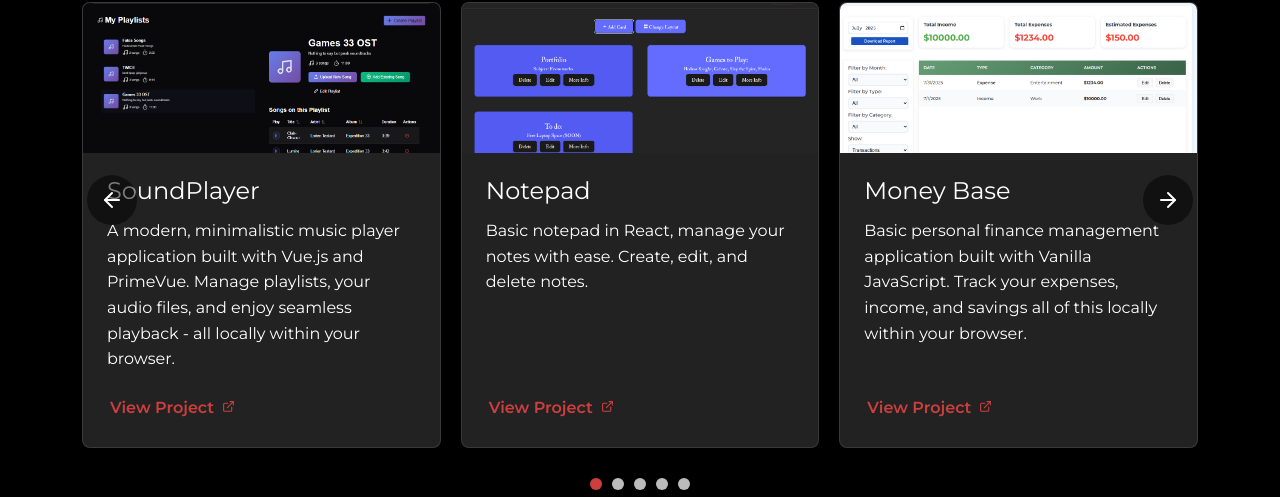
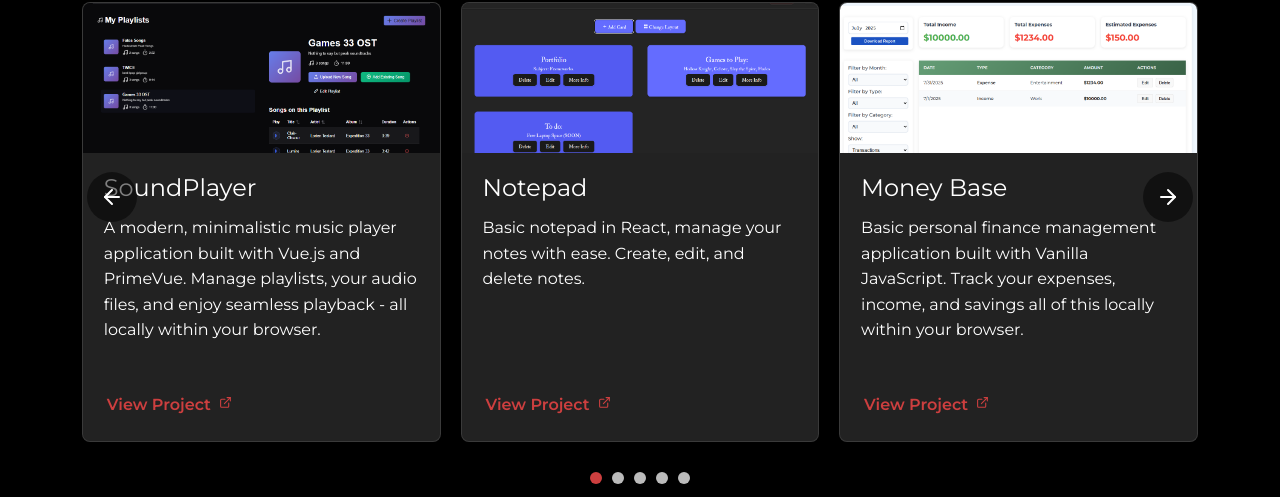
Before and after one commit to Beckarby/portfolio, a Vue app: page /dashboard in a window 1280 px wide. Shown: the part 822-1319 px from the top of the page. Built offline with nearby package versions, Linux system fonts and the light colour scheme; no server answers; sample sign-in values are in the browser's storage.

Commit message:
fix: adjust padding in card component

```diff
--- a/src/components/card.vue
+++ b/src/components/card.vue
@@ -99,7 +99,7 @@ const formattedLinkUrl = computed(() => {
 }
 
 .card-content {
-  padding: 1.5rem;
+  padding: 1.3rem;
   display: flex;
   flex-direction: column;
   flex-grow: 1;
@@ -129,7 +129,7 @@ const formattedLinkUrl = computed(() => {
   text-decoration: none;
   font-weight: 600;
   font-size: 1rem;
-  transition: color 0.3s ease;
+  transition: color 0.7s ease;
 }
 
 .card-link:hover {
--- a/src/components/footer.vue
+++ b/src/components/footer.vue
@@ -12,7 +12,7 @@ const socialLinks = [
     name: 'GitHub',
     url: 'https://github.com/Beckarby',
     icon: Github
-  }
+  },
 ];
 </script>
 
```
